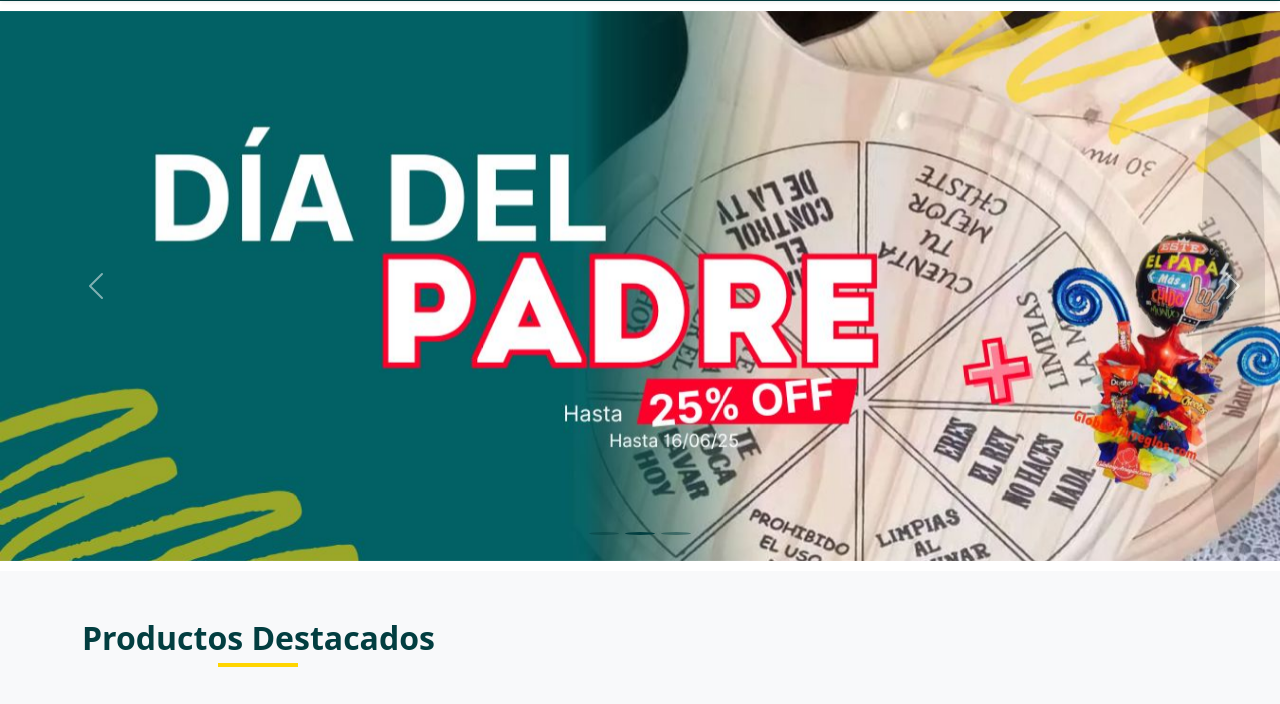
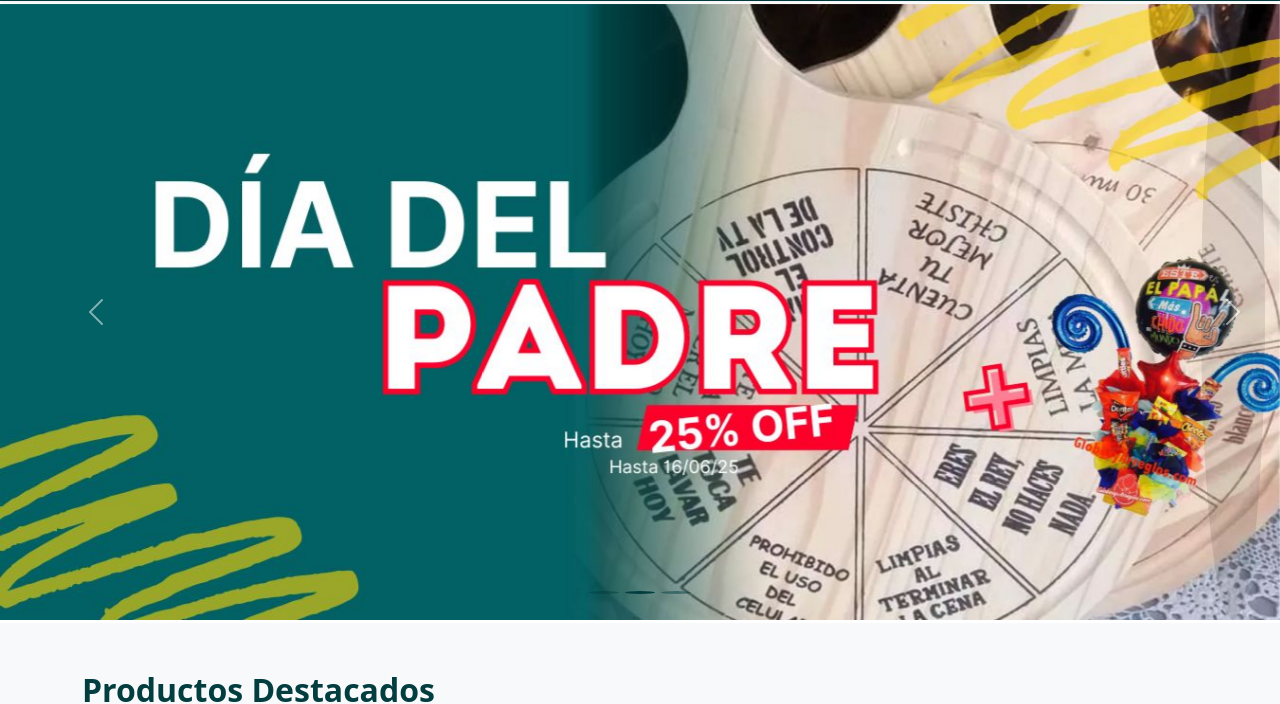
Before and after one commit to Antonella1PRO/Domus.2, a plain HTML site: page index.html in a window 1280 px wide. Shown: the part 103-807 px from the top of the page. Drawn offline with nearby package versions, Linux system fonts and the light colour scheme.

Commit message:
Update styles.css

```diff
--- a/styles.css
+++ b/styles.css
@@ -70,13 +70,13 @@ header {
 }
 /* Estilos del carrusel */
 .carousel {
-    margin: 10px 0;
+    margin: 3px 0;
 }
 
 .carousel-item img {
     width: 100%;
     height: auto; /* Altura adaptable */
-    max-height: 550px; /* Límite opcional */
+    max-height: 900px; /* Límite opcional */
     object-fit: cover;
 }
 
```
